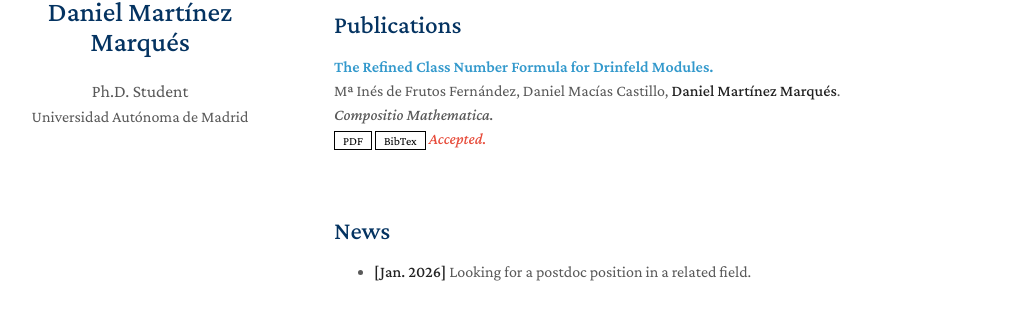
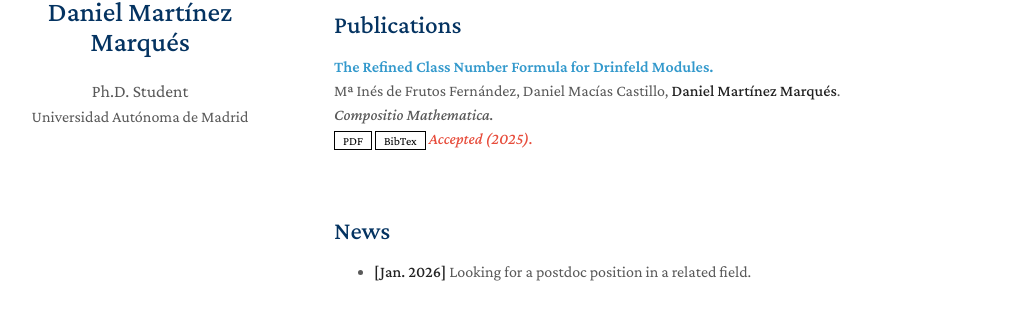
Before and after one commit to danielmrtnz/danielmrtnz.github.io, a Jekyll site: the page built from index.md, in a window 1280 px wide. Shown: the part 190-512 px from the top of the page, without its empty margins (136-1150 px from the left). Built offline with Jekyll 4.4.1, drawn with Linux system fonts in a browser that asks for light colours; a style sheet for code colours, icons or effects is not loaded; our own code applies the rules of GitHub Pages for plain Markdown files.

Commit message:
Update publications.yml

```diff
--- a/_data/publications.yml
+++ b/_data/publications.yml
@@ -5,4 +5,4 @@ main:
     journal: Compositio Mathematica.
     pdf: https://arxiv.org/pdf/2309.17256
     bibtex:
-    notes: Accepted.
+    notes: Accepted (2025).
```
